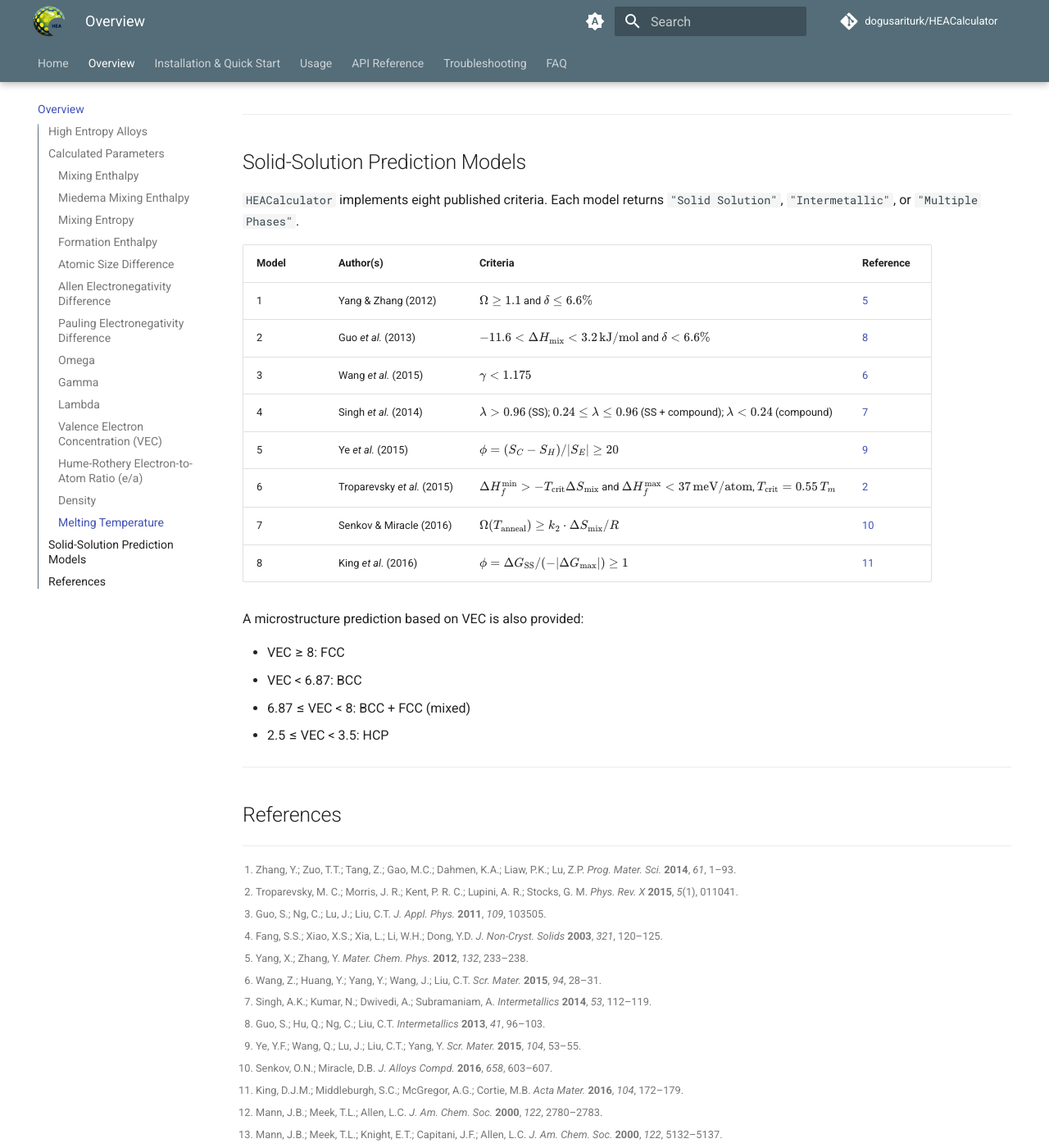
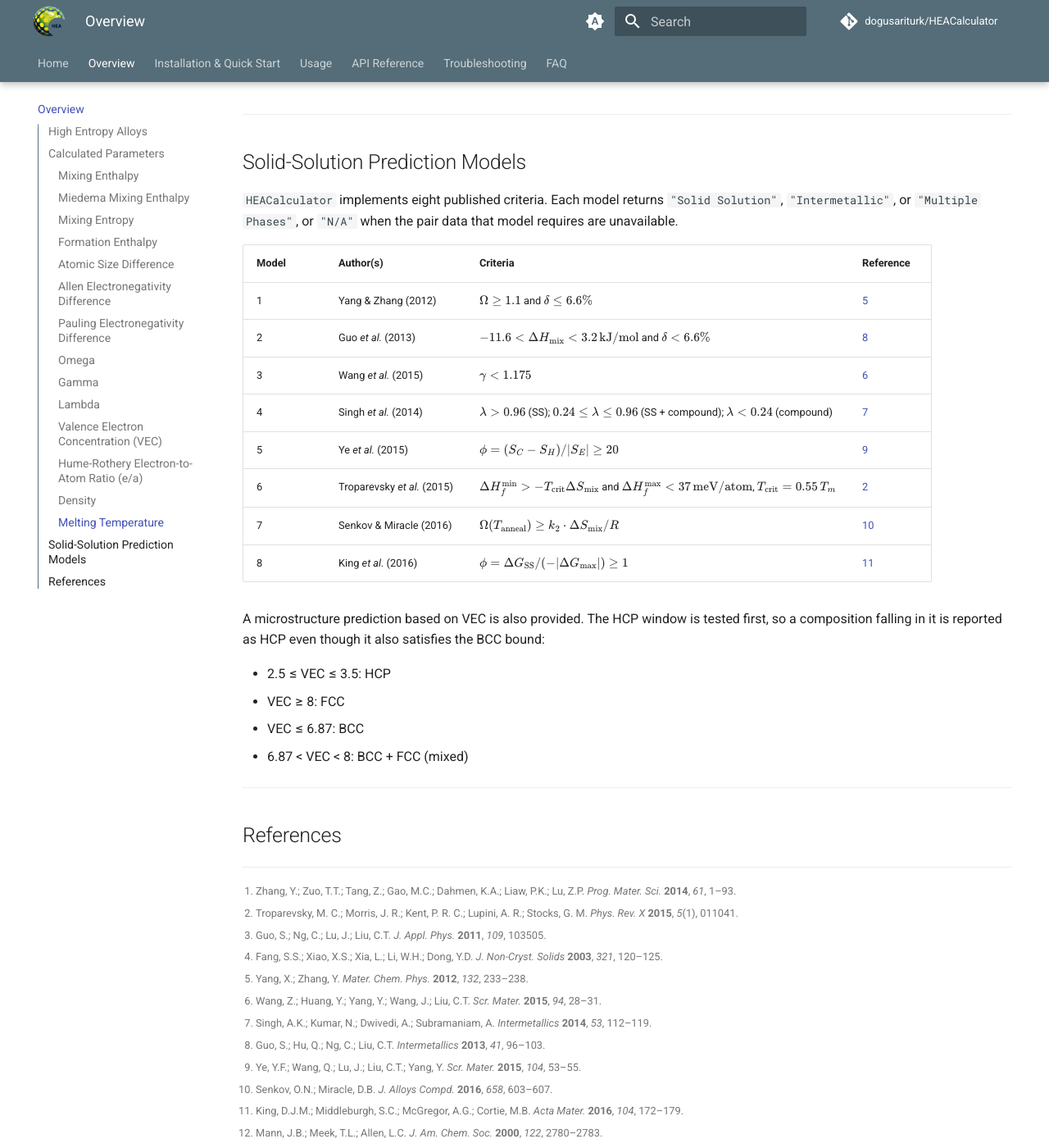
Before and after one commit to dogusariturk/HEACalculator, an MkDocs documentation site: the page built from docs/overview.md, in a window 1280 px wide and 1400 px high, scrolled down 3639 px. Shown: the whole window at 82% size. Built offline with MkDocs 1.6.1 and Material for MkDocs 9.7.7, drawn with Linux system fonts in a browser that asks for light colours; comment, search, counter and statistics services are not loaded.

Commit message:
Update VEC microstructure prediction criteria in docs

```diff
--- a/docs/overview.md
+++ b/docs/overview.md
@@ -134,7 +134,7 @@ $$
 
 ## Solid-Solution Prediction Models
 
-`HEACalculator` implements eight published criteria. Each model returns `"Solid Solution"`, `"Intermetallic"`, or `"Multiple Phases"`.
+`HEACalculator` implements eight published criteria. Each model returns `"Solid Solution"`, `"Intermetallic"`, or `"Multiple Phases"`, or `"N/A"` when the pair data that model requires are unavailable.
 
 | Model | Author(s)                   | Criteria                                                                                                                                 | Reference    |
 |-------|-----------------------------|------------------------------------------------------------------------------------------------------------------------------------------|--------------|
@@ -147,12 +147,12 @@ $$
 | 7     | Senkov & Miracle (2016)     | $\Omega(T_{\text{anneal}}) \geq k_2 \cdot \Delta S_{\text{mix}} / R$                                                                     | [10](#fn:10) |
 | 8     | King *et al.* (2016)        | $\phi = \Delta G_{\text{SS}} / (-\lvert \Delta G_{\max}\rvert) \geq 1$                                                                   | [11](#fn:11) |
 
-A microstructure prediction based on VEC is also provided:
+A microstructure prediction based on VEC is also provided. The HCP window is tested first, so a composition falling in it is reported as HCP even though it also satisfies the BCC bound:
 
+- 2.5 ≤ VEC ≤ 3.5: HCP
 - VEC ≥ 8: FCC
-- VEC < 6.87: BCC
-- 6.87 ≤ VEC < 8: BCC + FCC (mixed)
-- 2.5 ≤ VEC < 3.5: HCP
+- VEC ≤ 6.87: BCC
+- 6.87 < VEC < 8: BCC + FCC (mixed)
 
 ---
 
```
